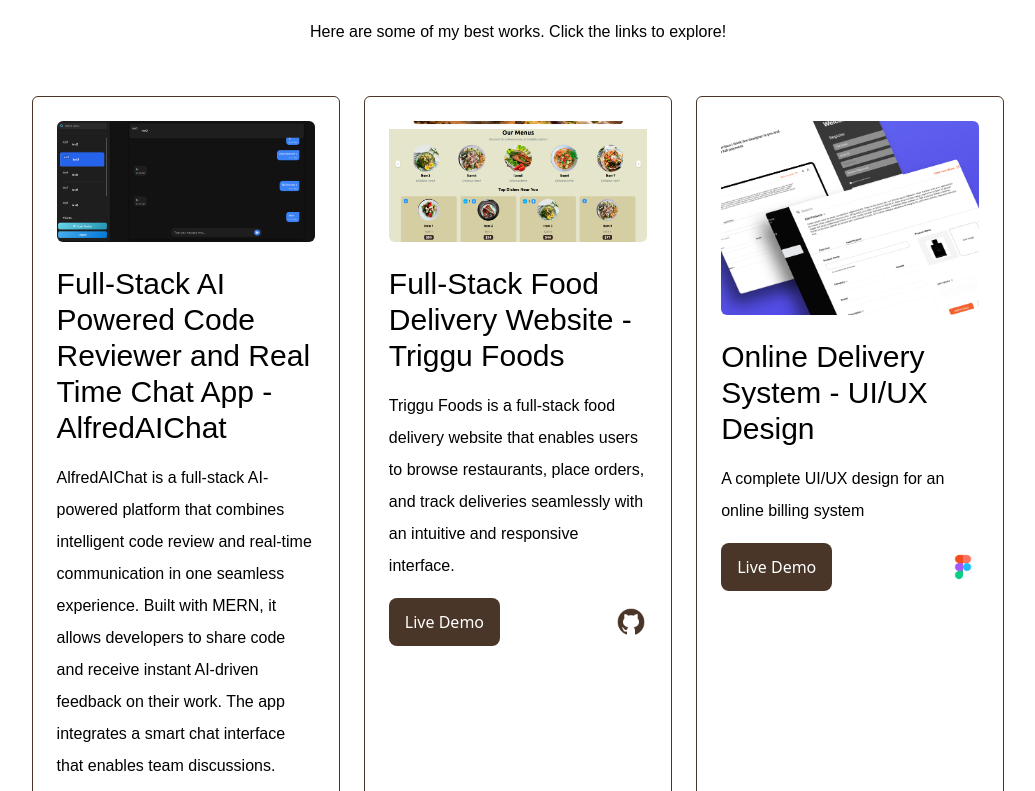
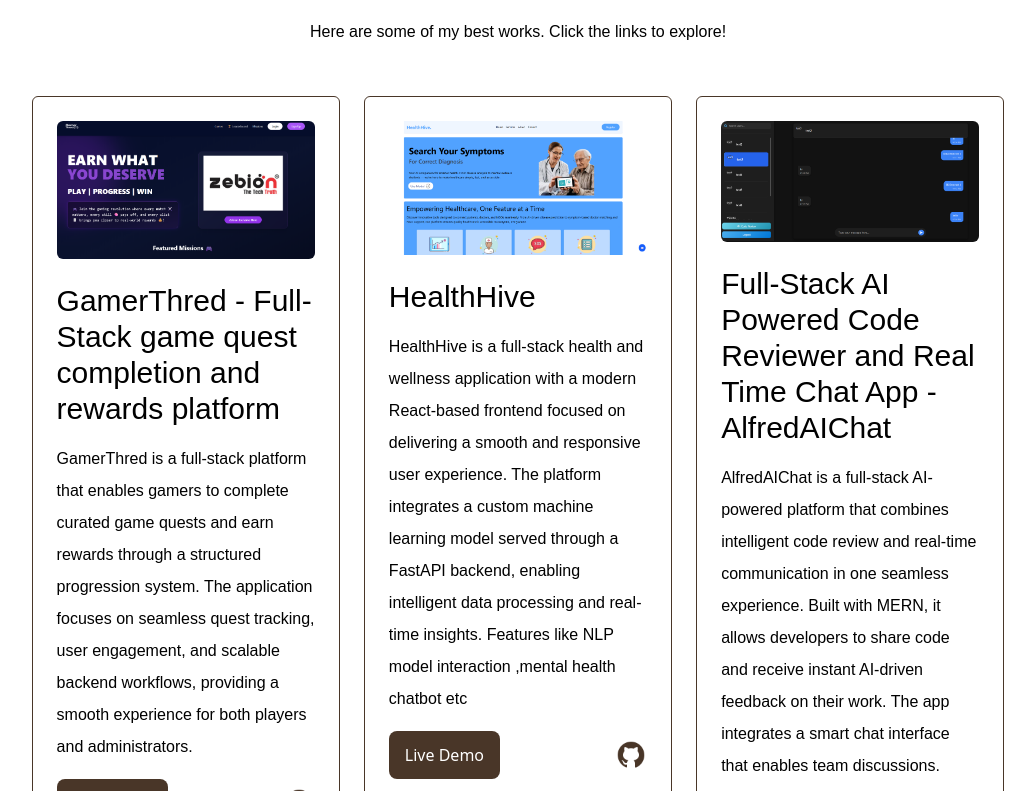
Before and after one commit to triggereddown/portfolio1, a Next.js app: page / in a window 1280 px wide. Shown: the part 1929-2720 px from the top of the page, without its empty margins (122-1157 px from the left). Built offline with nearby package versions, Linux system fonts and the light colour scheme; a web font is replaced by a local one.

Commit message:
Updated Gamerthred and health hive projects

```diff
--- a/assets/assets.js
+++ b/assets/assets.js
@@ -42,6 +42,8 @@
 import linkedin_dark from "./linkedin_dark.png";
 import github from "./githubIcon.png";
 import githubIconDark from "./githubIconDark.png";
+import work_8 from "./work-8.png";
+import work_9 from "./work-9.png";
 
 export const assets = {
   user_image,
@@ -84,6 +86,8 @@
   right_arrow_bold_dark,
   work_1,
   work_7,
+  work_8,
+  work_9,
   linkedin,
   linkedin_dark,
   github,
--- a/components/Work.jsx
+++ b/components/Work.jsx
@@ -183,12 +183,30 @@
 import work_6 from "../assets/work-6.png";
 import work_2 from "../assets/work-2.png";
 import work_7 from "../assets/work-7.png";
+import work_8 from "../assets/work-8.png";
+import work_9 from "../assets/work-9.png";
 import githubIcon from "../assets/githubIcon.png";
 import githubIconDark from "../assets/githubIconDark.png";
 import figmaIcon from "../assets/figma.png";
 import { motion } from "motion/react";
 
 const projects = [
+  {
+    id: 1,
+    image: work_8,
+    title: "GamerThred - Full-Stack game quest completion and rewards platform",
+    desc: "GamerThred is a full-stack platform that enables gamers to complete curated game quests and earn rewards through a structured progression system. The application focuses on seamless quest tracking, user engagement, and scalable backend workflows, providing a smooth experience for both players and administrators.",
+    demo: "https://projectgamerthred.vercel.app/",
+    repo: "--",
+  },
+  {
+    id: 1,
+    image: work_9,
+    title: "HealthHive",
+    desc: "HealthHive is a full-stack health and wellness application with a modern React-based frontend focused on delivering a smooth and responsive user experience. The platform integrates a custom machine learning model served through a FastAPI backend, enabling intelligent data processing and real-time insights. Features like NLP model interaction ,mental health chatbot etc ",
+    demo: "https://health-hive-nine.vercel.app/",
+    repo: "https://github.com/triggereddown/HealthHive",
+  },
   {
     id: 1,
     image: work_7,
```
Also changed, not shown: assets/work-8.png (added), assets/work-9.png (added).
